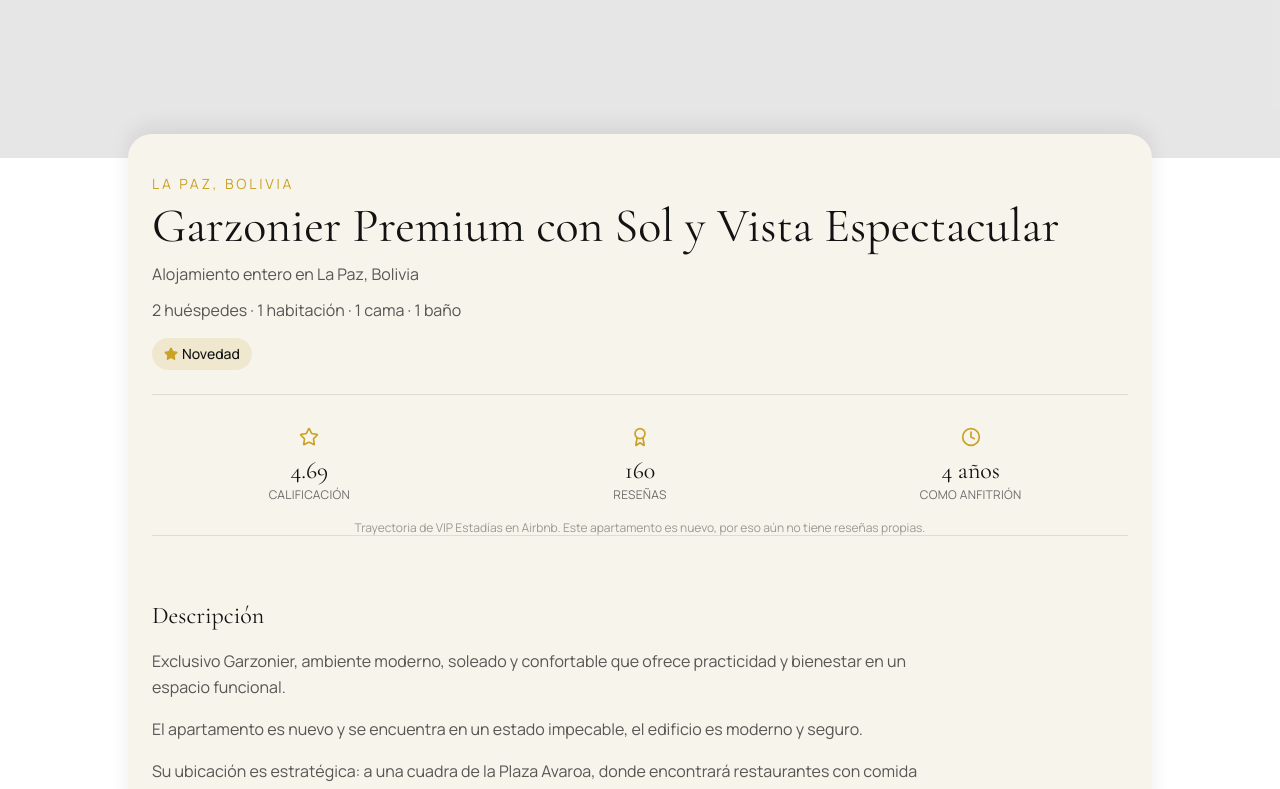
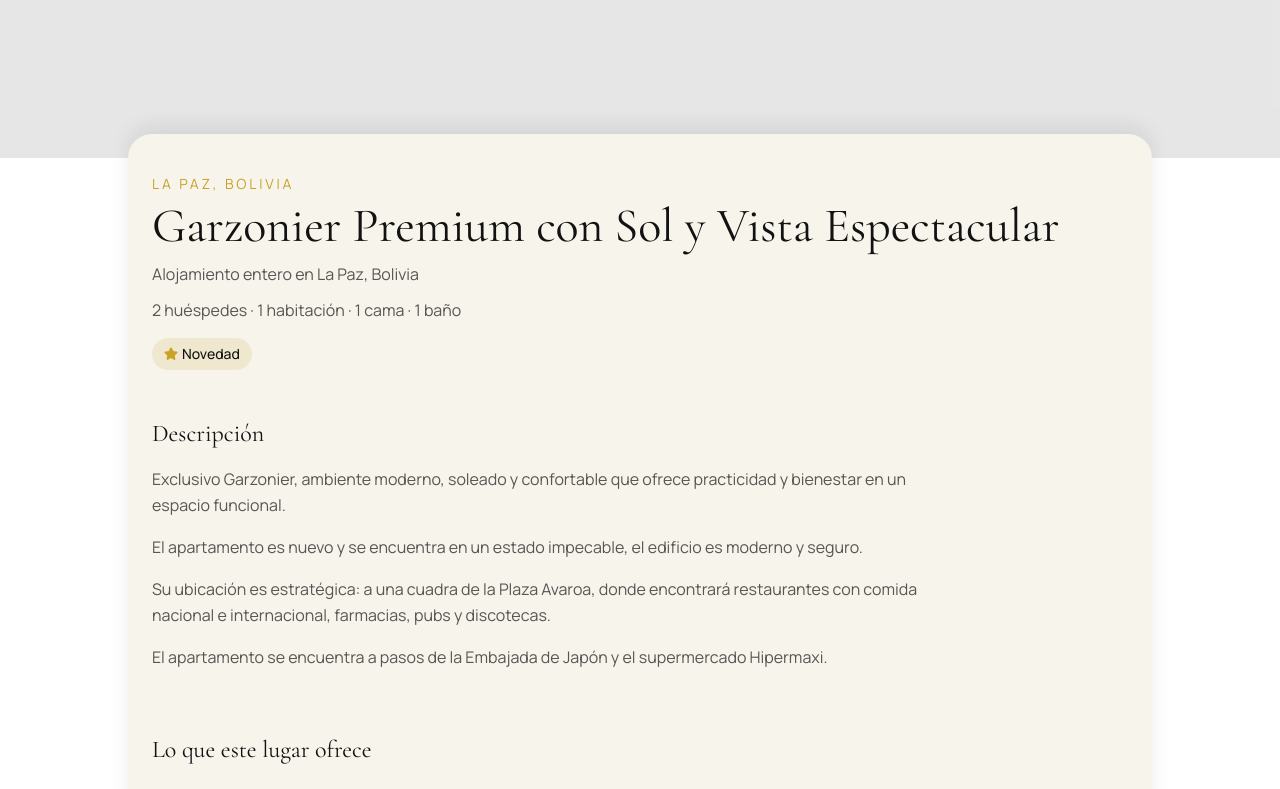
Before and after one commit to BladimirBLopez/andes-stay, a Next.js app: page /apartamentos/garzonier-premium in a window 1280 px wide. Shown: the part 402-1191 px from the top of the page. Built offline with nearby package versions, Linux system fonts and the light colour scheme.

Commit message:
content: quitar bloque de stats generales de la página del apartamento

```diff
--- a/app/apartamentos/garzonier-premium/GarzonierPremiumClient.tsx
+++ b/app/apartamentos/garzonier-premium/GarzonierPremiumClient.tsx
@@ -142,13 +142,7 @@ export default function GarzonierPremium() {
           </div>
         </div>
 
-        <TrustStats />
-        <p className="text-xs text-noche/40 text-center -mt-4 mb-4">
-          Trayectoria de VIP Estadías en Airbnb. Este apartamento es nuevo,
-          por eso aún no tiene reseñas propias.
-        </p>
-
-        <div className="h-12" />
+        <div className="h-6" />
 
         <div className="mb-16 max-w-3xl">
           <h2 className="font-display text-2xl mb-4">Descripción</h2>
```
